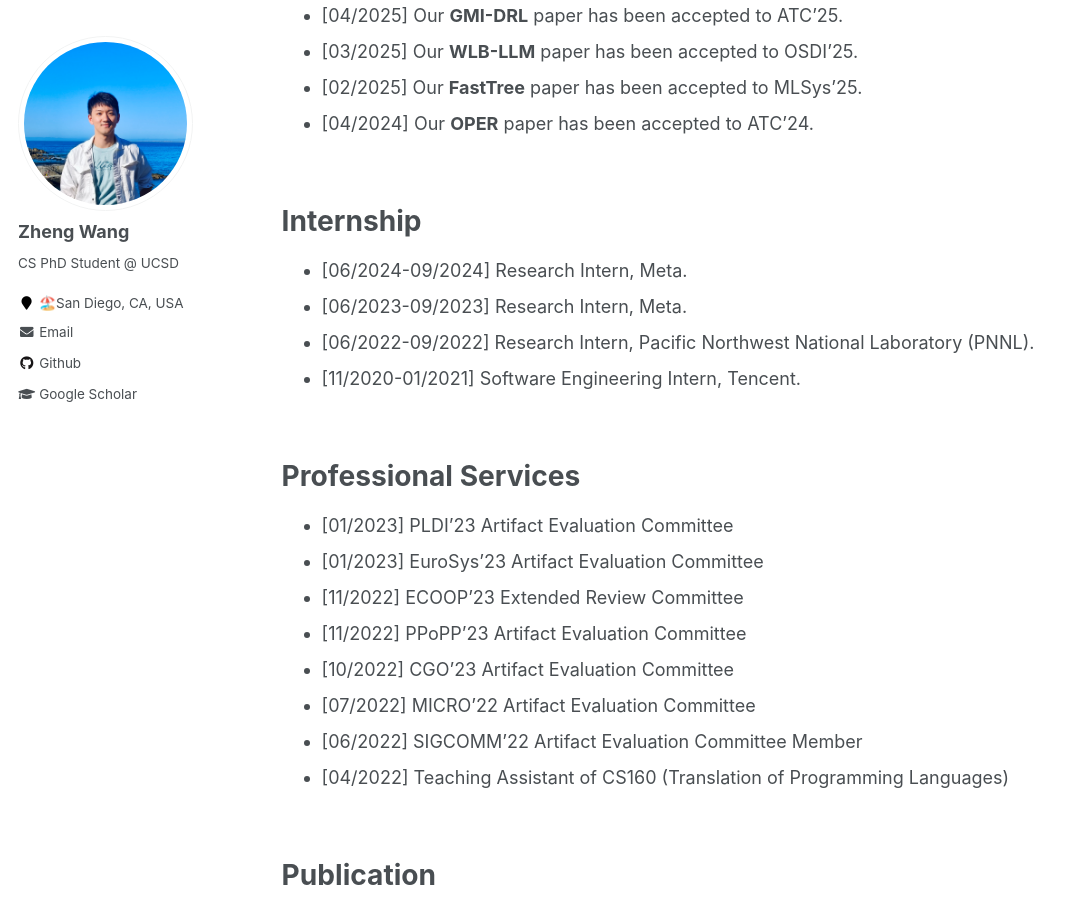
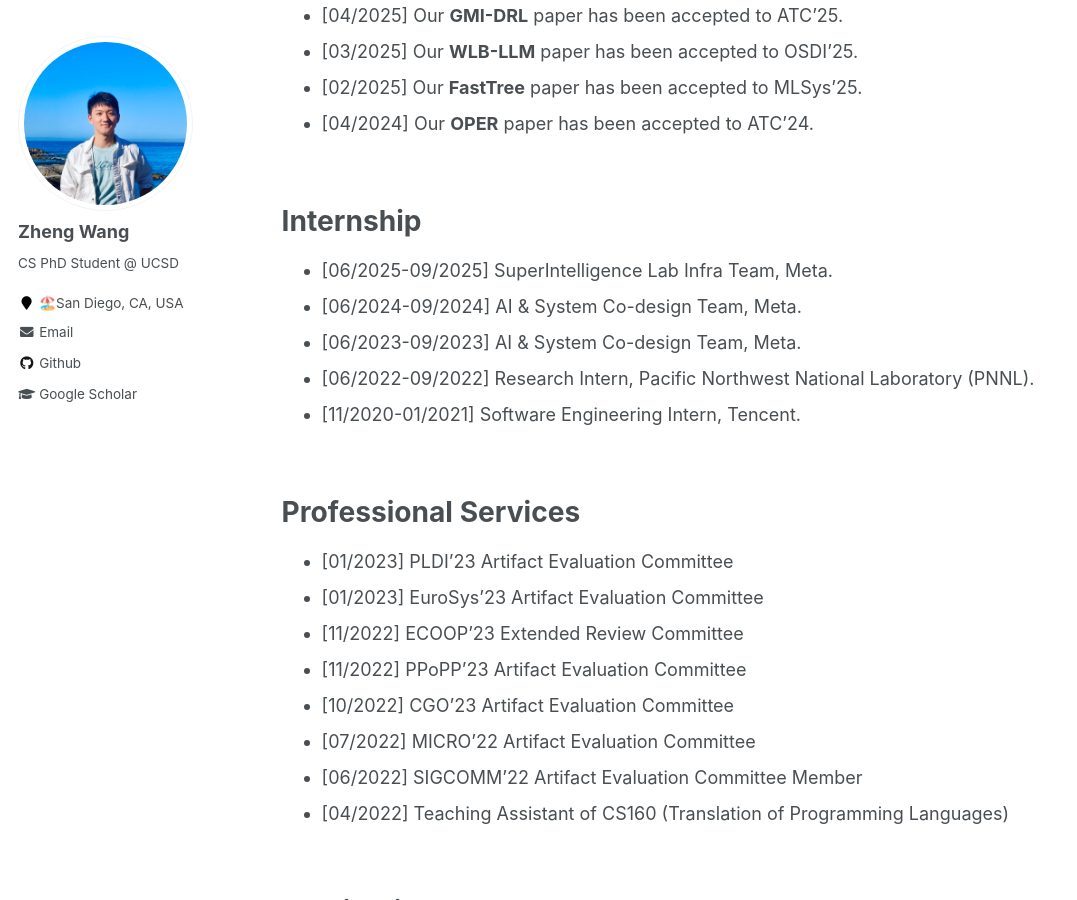
Before and after one commit to Ash-Zheng/Ash-Zheng.github.io, a Jekyll site: the page built from _pages/about.md, in a window 1280 px wide and 900 px high, scrolled down 467 px. Shown: the whole window, without its empty margins (0-1077 px from the left). Built offline with Jekyll 4.4.1, drawn with Linux system fonts in a browser that asks for light colours.

Commit message:
update Sep27

```diff
--- a/_pages/about.md
+++ b/_pages/about.md
@@ -31,8 +31,9 @@ News
 
 Internship
 ======
-+ [06/2024-09/2024] Research Intern, Meta.
-+ [06/2023-09/2023] Research Intern, Meta.
++ [06/2025-09/2025] SuperIntelligence Lab Infra Team, Meta.
++ [06/2024-09/2024] AI & System Co-design Team, Meta.
++ [06/2023-09/2023] AI & System Co-design Team, Meta.
 + [06/2022-09/2022] Research Intern, Pacific Northwest National Laboratory (PNNL).
 + [11/2020-01/2021] Software Engineering Intern, Tencent.
 
```
